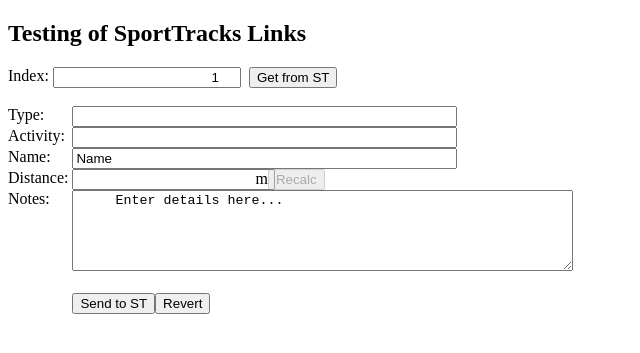
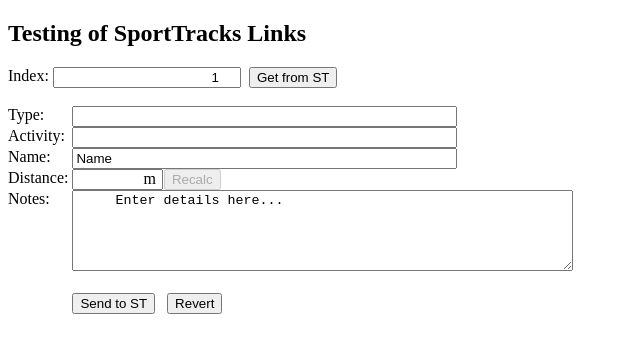
Before and after one commit to richardjy/FPE, a Jekyll site: the page SportTracks.html, which Jekyll copies as it is, in a window 1280 px wide. Shown: the top 353 px of the page, without its empty margins (0-640 px from the left). Built offline with Jekyll 4.4.1, drawn with Linux system fonts in a browser that asks for light colours.

Commit message:
Update SportTracks.html

```diff
--- a/SportTracks.html
+++ b/SportTracks.html
@@ -25,7 +25,7 @@
   <input type="submit" value="Get from ST"><br><br>
 </form>
 
-<form onclick="return setSTdata();">
+<form onclick="return setSTdata();" id="formSTdata">
 	<p>
 		<label id="labelSTtypedate">Type: </label>
 		<input type="text" id="STtypedate" name="STtypedate" size="45" readonly>
@@ -40,7 +40,7 @@
 	</p>
 	<p>
   <label for="STdistance">Distance:&nbsp;</label>
-  <input type="number" id="STdistance" name="STname" size="6" style="padding-right:20px; text-align:right;"></input><span style="margin-left:-20px;">m</span>
+  <input type="text" id="STdistance" name="STname" size="6" style="padding-right:20px; text-align:right;"></input><span style="margin-left:-20px;">m</span>&nbsp;
 	  <input type="button" onclick="alert('Lets recalc from GPX')" value="Recalc" disabled>
 	</p>
   <label for="STnotes">Notes:</label>
@@ -48,7 +48,7 @@
      Enter details here...
    </textarea><br>
 	<br>
-  <input type="submit" value="Send to ST">
+  <input type="submit" value="Send to ST">&nbsp;&nbsp;
 	<input type="button" onclick="alert('Revert')" value="Revert">
 	<br><br>
 </form>
```
Also changed, not shown: other parts of SportTracks.html (+11 -0 lines).
